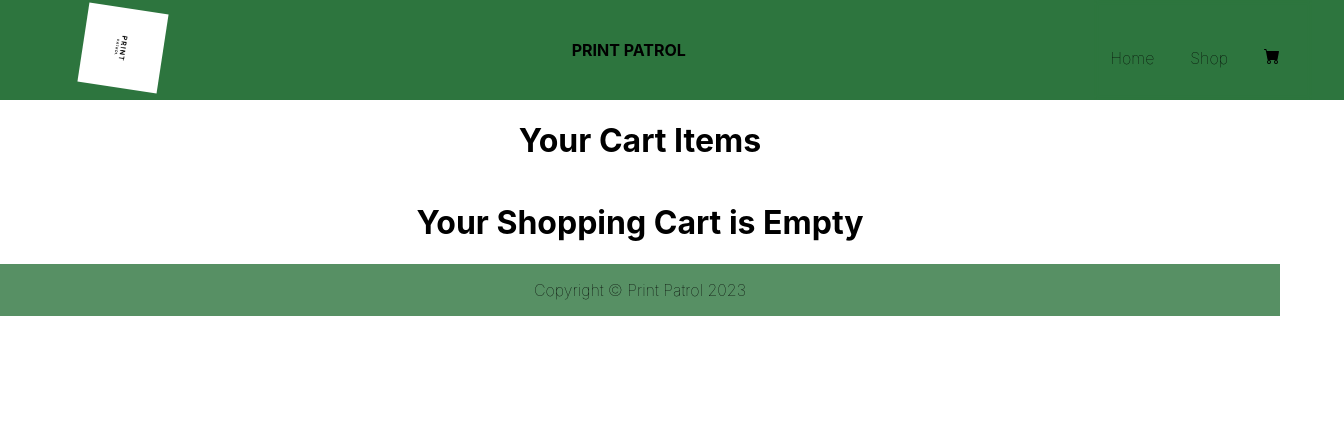
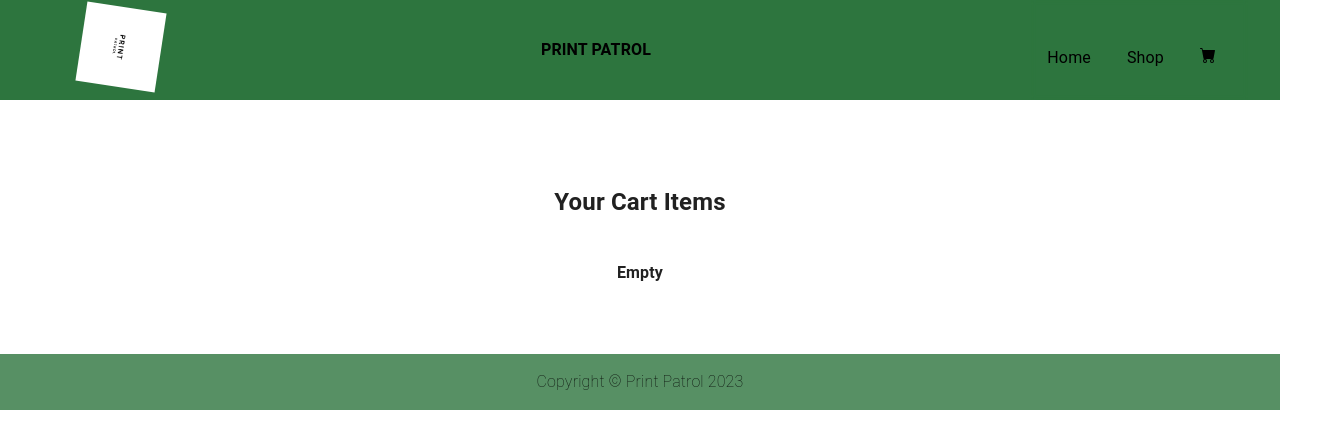
Before and after one commit to StacyKangethe/PrintPatrol, a React (Create React App) app: page /cart in a window 1280 px wide. Shown: the top 448 px of the page, 1344 px wide, since content can reach past the window. Built offline with nearby package versions, Linux system fonts and the light colour scheme.

Commit message:
Add Description

```diff
--- a/src/App.scss
+++ b/src/App.scss
@@ -39,7 +39,7 @@
 
 @mixin breakpoint($point) {
   @if $point == md {
-      // 768px
+      //768px
       @media (min-width: 48em) {
           @content;
       }
@@ -81,10 +81,8 @@
     top: 0;
     right: 100%;
     bottom: 0;
-    width: 100%;
     height: 100vh;
     position: fixed;
-    font-weight: lighter;
     display: flex;
     flex-direction: row-reverse;
     justify-content: center;
@@ -181,13 +179,15 @@
 .header__content__toggle {
         cursor: pointer;
         display: flex;
+        flex-direction: column;
         align-items: center;
         font-size: 2rem;
         transition: 0.3s ease all;
         position: relative;
-
+        justify-content: center;
         &:hover {
             color: #025928;
+
         }
 
         @include breakpoint(md) {
@@ -195,20 +195,11 @@
         }
 }
 footer {
-
     background: rgb(#2D753E, 0.8);
-    position: fixed;
+    position: absolute;
     font-weight: lighter;
     display: flex;
     flex-direction: row-reverse;
     justify-content: center;
-    transform: translate(0);
-    transition: 0.3s ease transform;
-    @include breakpoint(md) {
-        transform: none;
-        flex-direction: row;
-        width: auto;
-        height: 100%;
-        position: static;
-    }
+    width: 100%;
 }
--- a/src/Components/Pages/CartNav.js
+++ b/src/Components/Pages/CartNav.js
@@ -1,9 +1,10 @@
 import React, { useState } from "react";
-import Cart from "./cart";
+import Cart from "./Cart";
 import PropTypes from 'prop-types';
 import { FontAwesomeIcon } from '@fortawesome/react-fontawesome';
 import { library } from '@fortawesome/fontawesome-svg-core';
 import { faShoppingBag, faTimes } from '@fortawesome/free-solid-svg-icons';
+import "./App.csss";
 
 library.add(faShoppingBag, faTimes);
 
--- a/src/Components/Pages/cart/Cart.jsx
+++ b/src/Components/Pages/cart/Cart.jsx
@@ -3,18 +3,26 @@
 import { shopPost } from "../../data";
 import { CartItem } from "./cart-item";
 import { Link, useNavigate } from "react-router-dom";
+import Box  from "@mui/material/Box";
+import "./cart.scss";
+import { createTheme, ThemeProvider } from '@mui/material/styles';
+import CssBaseline from '@mui/material/CssBaseline';
 
-import "./cart.css";
 export const Cart = () => {
   const { cartItems, getTotalCartAmount, checkout } = useContext(ShopContext);
   const totalAmount = getTotalCartAmount();
 
   const navigate = useNavigate();
 
+  const theme = createTheme();
+
   return (
+    <ThemeProvider theme={theme}>
+      <CssBaseline />
+    <Box sx={{ bgcolor: 'background.paper', pt: 8, pb: 6 }} justifyContent="center">
       <div className="cart">
         <div>
-        <h1>Your Cart Items</h1>
+          <h2>Your Cart Items</h2>
         </div>
         <div className="cart">
           {shopPost.map((post) => {
@@ -33,9 +41,11 @@
             </Link>
           </div>
         ) : (
-        <h1> Your Shopping Cart is Empty</h1>
+          <h4>Empty</h4>
         )}
       </div>
+    </Box>
+    </ThemeProvider>
   );
 };
 
--- a/src/Components/Pages/cart/cart-item.jsx
+++ b/src/Components/Pages/cart/cart-item.jsx
@@ -1,5 +1,6 @@
 import React, { useContext } from "react";
 import { ShopContext } from '../../context/shop-context';
+import Box from '@mui/material/Box';
 
 export const CartItem = (props) => {
   const { id, productName, price, image } = props.data;
@@ -7,7 +8,8 @@
     useContext(ShopContext);
 
   return (
-    <div className="cartItem">
+    <Box sx={{ bgcolor: 'background.paper', pt: 8, pb: 6 }} justifyContent="center">
+      <div className="cartItem">
       <img src={image} alt=""/>
       <div className="description">
         <p>
@@ -23,6 +25,7 @@
           <button onClick={() => addToCart(id)}> + </button>
         </div>
       </div>
-    </div>
+      </div>
+    </Box>
   );
 };
--- a/src/Components/Pages/cart/cart.css
+++ b/src/Components/Pages/cart/cart.scss
@@ -1,28 +1,46 @@
+@mixin breakpoint($point) {
+  @if $point == md {
+      //768px
+      @media (min-width: 48em) {
+          @content;
+      }
+  }
+}
 .cart {
     display: flex;
     flex-direction: column;
     justify-content: center;
     align-items: center;
+    transform: translate(0);
+    transition: 0.3s ease transform;
+    @include breakpoint(md) {
+        transform: none;
+        flex-direction: column;
+        background: transparent;
+        width: auto;
+        height: 100%;
+        position: static;
+        align-items: center;
+    }
   }
 
   .cartItem {
-    width: 700px;
+    width: 350px;
     height: 250px;
     display: flex;
-
     align-items: center;
     box-shadow: 0px 3px 15px rgba(0, 0, 0, 0.2);
     border-radius: 25px;
-    margin: 30px;
+    margin: 5px;
   }
 
   .cartItem img {
-    width: 200px;
+    width: 150px;
   }
 
   .cartItem .description {
     width: 100%;
-    font-size: 30px;
+    font-size: 20px;
   }
 
   .countHandler input {
--- a/src/Components/Pages/shop/Shop.jsx
+++ b/src/Components/Pages/shop/Shop.jsx
@@ -6,6 +6,7 @@
 import Container from '@mui/material/Container';
 import { createTheme, ThemeProvider } from '@mui/material/styles';
 import { Product } from './product';
+import "./shop.css";
 
 //App.js
 
@@ -22,7 +23,7 @@
    image: "nyanyadesign.jpg",
    imageLabel: 'sticker',
    productName: 'Nyanya 4/20',
-   description: 'It goes without saying that most cannabis users tend to be creative individuals or are people who find their way around things.. So this design is inspired by a master of adaptation (change) found in nature; the chameleon',
+   description: 'A clever play on words that combines a Swahili/slang term with a market reference to create a unique design. It is a nod to the marijuana culture that exists within Nairobi.',
    price: 2700,
   },
   {
@@ -30,7 +31,7 @@
    image: 'sensimilia.jpg',
    imageLabel: 'sticker',
    productName: 'Sensi',
-   description: 'Halftone print featuring tomatoes (nyanya) in a crate with a 4/20 price tag. It is a nod to the marijuana culture that exists within Nairobi.A clever play on words that combines a Swahili/slang term with a market reference to create a unique design.',
+   description: 'Got inspired by listening to Sensimilia tracks and individuals pushing themselves to provide quality Sensi for the healing of the nation . Sensimilia is a highly concentrated form of female cannabis flower that has never been exposed to male plants & therefore be any strain.',
    price: 2500,
   },
   {
@@ -38,7 +39,7 @@
    image: 'cannabeast.jpg',
    imageLabel: 'sticker',
    productName: 'Cannabeast',
-   description: ' Print - 2 color Puff Art Print. Got inspired by listening to Sensimilia tracks and individuals pushing themselves to provide quality Sensi for the healing of the nation . Sensimilia is a highly concentrated form of female cannabis flower that has never been exposed to male plants & therefore be any strain.' ,
+   description: 'It goes without saying that most cannabis users tend to be creative individuals or are people who find their way around things.. So this design is inspired by a master of adaptation (change) found in nature; the chameleon.' ,
    price: 2500,
   },
   {
@@ -46,7 +47,7 @@
    image: 'hempire.png',
    imageLabel: 'sticker',
    productName: 'Hempire',
-   description: 'Print - Halftone Peter tosh print,Puff Herb Stroke. For this Merch design ,I got inspired by Peter tosh lyrics on Legalize it track for personal, spiritual,medicinal use and decriminalization of Herb worldwide ,ending illigal humiliation to individuals.',
+   description: 'The design of Hempire combines two powerful elements: Hemp and the Empire State Building. By blending them together in both name and image, we hope to showcase the incredible potential of hemp. We want to elevate hemp to the same level of admiration and respect as iconic structures like the Empire State Building.Let us embrace the Hempire and unleash its full potential! Bud business is indeed, good business.',
    price: 2500,
   },
   {
@@ -54,7 +55,7 @@
    image: 'Petertosh.jpg',
    imageLabel: 'sticker',
    productName: 'Peter Tosh',
-   description: 'The design of Hempire combines two powerful elements: Hemp and the Empire State Building. By blending them together in both name and image, we hope to showcase the incredible potential of hemp. We want to elevate hemp to the same level of admiration and respect as iconic structures like the Empire State Building.Let us embrace the Hempire and unleash its full potential! Bud business is indeed, good business.',
+   description: 'For this Merch design ,I got inspired by Peter tosh lyrics on Legalize it track for personal, spiritual,medicinal use and decriminalization of Herb worldwide ,ending illigal humiliation to individuals.Print;Halftone Peter tosh print,Puff Herb Stroke.',
    price: 2500,
   },
   {
--- a/src/Components/Pages/shop/shop.css
+++ b/src/Components/Pages/shop/shop.css
@@ -6,8 +6,8 @@
   .products {
     width: 100%;
     height: auto;
-    display: grid;
-    grid-template-columns: 1fr 1fr 1fr;
+    display: flex;
+    flex-direction: column;
     place-items: center;
   }
 
--- a/src/Components/RoutesTree.jsx
+++ b/src/Components/RoutesTree.jsx
@@ -8,6 +8,8 @@
 import Home from './Pages/Home';
 import { ShopContextProvider } from './context/shop-context';
 import { Cart } from './Pages/cart/Cart';
+import Navbar from './Navbar';
+import Footer from './Footer';
 
 function RoutesTree() {
     return (
@@ -22,6 +24,8 @@
                     <Route path="/recycling-companies" element={<RecyclingCompanies />} />
                     <Route path="/waste-companies" element={<WasteCompanies />} />
                     <Route path="/cart" element={<Cart />} />
+                    <Route path="/" element={<Navbar />} />
+                    <Route path="/" element={<Footer />} />
                 </Routes>
             </ShopContextProvider>
         </div>
--- a/src/Components/data.js
+++ b/src/Components/data.js
@@ -4,7 +4,7 @@
         image: "nyanyadesign.jpg",
         imageLabel: 'sticker',
         productName: 'Nyanya 4/20',
-        description: 'It goes without saying that most cannabis users tend to be creative individuals or are people who find their way around things.. So this design is inspired by a master of adaptation (change) found in nature; the chameleon',
+        description: 'A clever play on words that combines a Swahili/slang term with a market reference to create a unique design.',
         price: 2700,
        },
        {
```
Also changed, not shown: src/index.css (line endings or trailing spaces). Lines whose indentation alone changed are shown as unchanged.
